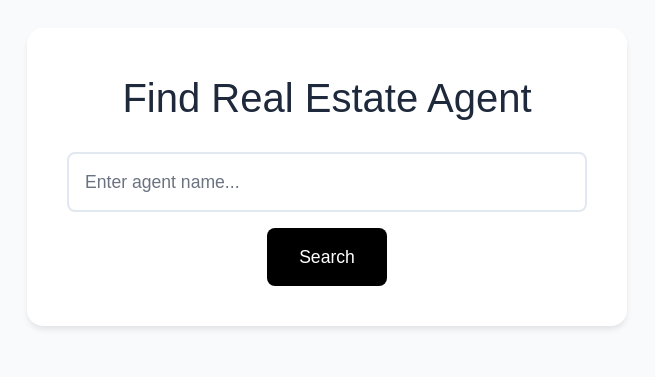
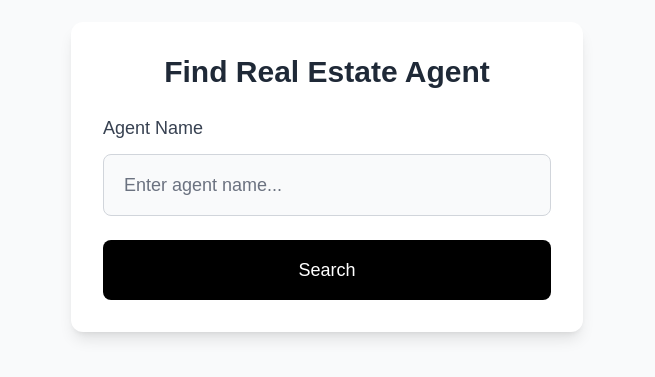
Before and after one commit to StevenSLXie/real-estate-app, a Next.js app: page / in a window 1280 px wide. Shown: the part 223-600 px from the top of the page, without its empty margins (313-968 px from the left). Built offline with nearby package versions, Linux system fonts and the light colour scheme.

Commit message:
1.0.8 tailwind for all pages

```diff
--- a/app/page.tsx
+++ b/app/page.tsx
@@ -2,74 +2,6 @@
 'use client';
 import { useState } from 'react';
 import { useRouter } from 'next/navigation';
-import styled from 'styled-components';
-
-const Container = styled.div`
-  min-height: 100vh;
-  display: flex;
-  flex-direction: column;
-  align-items: center;
-  justify-content: center;
-  padding: 2rem;
-  background: #f8fafc;
-`;
-
-const SearchBox = styled.div`
-  background: white;
-  padding: 2.5rem;
-  border-radius: 16px;
-  box-shadow: 0 4px 6px -1px rgb(0 0 0 / 0.1);
-  width: 100%;
-  max-width: 600px;
-  text-align: center;
-`;
-
-const Title = styled.h1`
-  font-size: 2.5rem;
-  color: #1e293b;
-  margin-bottom: 1.5rem;
-`;
-
-const Input = styled.input`
-  width: 100%;
-  padding: 1rem;
-  border: 2px solid #e2e8f0;
-  border-radius: 8px;
-  font-size: 1.1rem;
-  margin-bottom: 1rem;
-  transition: border-color 0.2s;
-
-  &:focus {
-    outline: none;
-    border-color: #3b82f6;
-    box-shadow: 0 0 0 3px rgba(59, 130, 246, 0.1);
-  }
-`;
-
-const Button = styled.button`
-  background: #000000;
-  color: white;
-  padding: 1rem 2rem;
-  border: none;
-  border-radius: 8px;
-  font-size: 1.1rem;
-  cursor: pointer;
-  transition: all 0.2s;
-
-  &:hover {
-    background: #333333; /* Slightly lighter black for hover */
-  }
-
-  &:active {
-    background: #1a1a1a; /* Darker black for active state */
-    transform: scale(0.98); /* Slightly shrink on click */
-  }
-
-  &:disabled {
-    background: #cccccc; /* Gray for disabled state */
-    cursor: not-allowed;
-  }
-`;
 
 export default function Home() {
   const [searchTerm, setSearchTerm] = useState('');
@@ -83,20 +15,40 @@ export default function Home() {
   };
 
   return (
-    <Container>
-      <SearchBox>
-        <Title>Find Real Estate Agent</Title>
-        <Input
+    <div className="flex items-center justify-center min-h-screen bg-gray-50">
+      <div className="w-full max-w-lg bg-white rounded-xl shadow-lg p-8">
+        <h1 className="text-3xl font-bold text-gray-800 text-center mb-6">
+          Find Real Estate Agent
+        </h1>
+        <div>
+          <label
+            htmlFor="search"
+            className="block mb-3 text-lg font-medium text-gray-700"
+          >
+            Agent Name
+          </label>
+          <input
             type="text"
+            id="search"
             placeholder="Enter agent name..."
             value={searchTerm}
             onChange={(e) => setSearchTerm(e.target.value)}
             onKeyPress={(e) => e.key === 'Enter' && handleSearch()}
+            className="block w-full px-5 py-4 text-gray-900 bg-gray-50 border border-gray-300 rounded-lg focus:ring-blue-500 focus:border-blue-500 text-lg"
           />
-        <Button onClick={handleSearch} disabled={isLoading}>
+        </div>
+        <button
+  onClick={handleSearch}
+  disabled={isLoading}
+  className={`mt-6 w-full px-5 py-4 text-lg font-medium rounded-lg ${
+    isLoading
+      ? 'bg-gray-300 cursor-not-allowed text-gray-700'
+      : 'bg-black text-white hover:bg-gray-800 active:bg-gray-900'
+  }`}
+>
   {isLoading ? 'Searching...' : 'Search'}
-        </Button>
-      </SearchBox>
-    </Container>
+</button>
+      </div>
+    </div>
   );
 }
```
Lines whose indentation alone changed are shown as unchanged.
